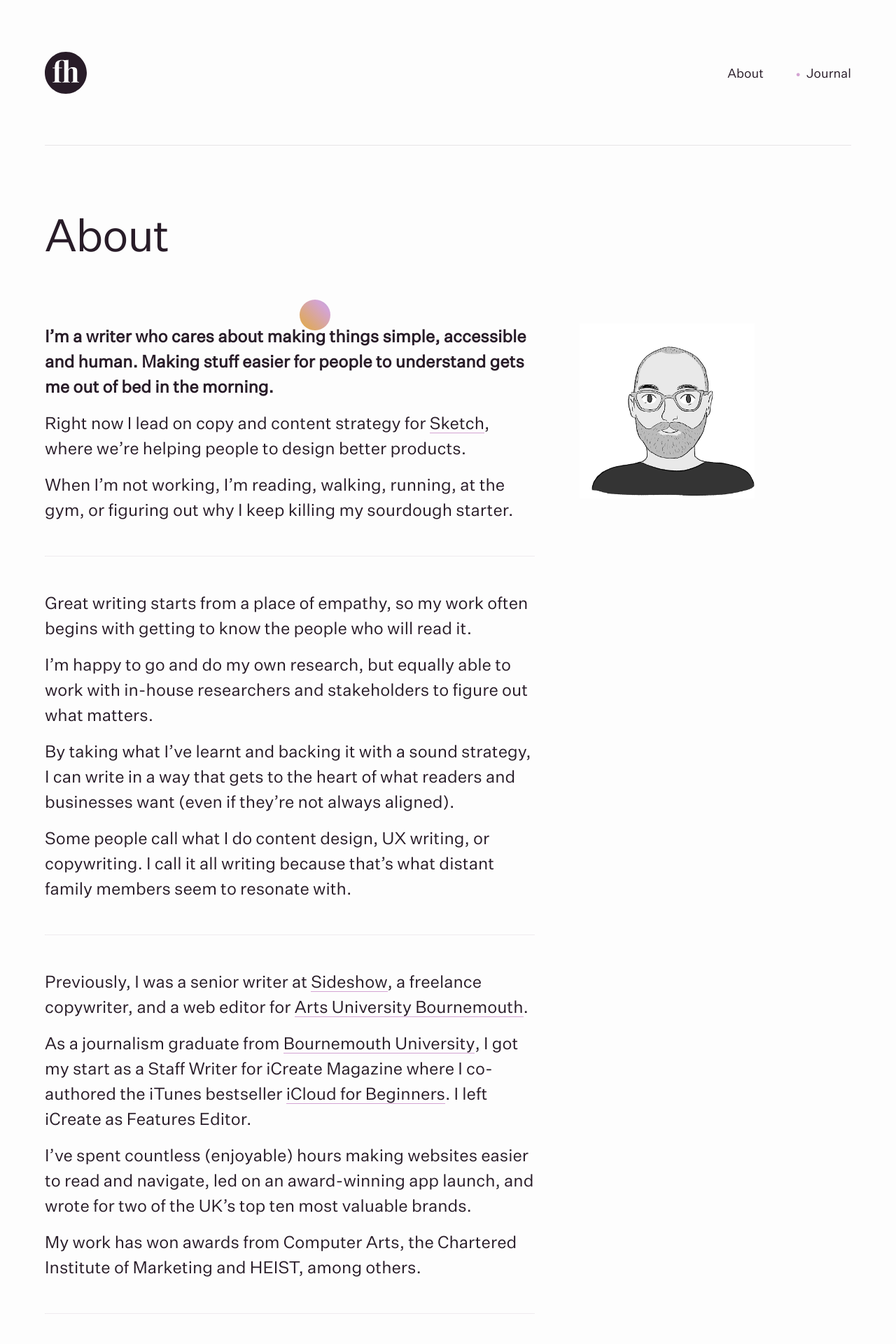
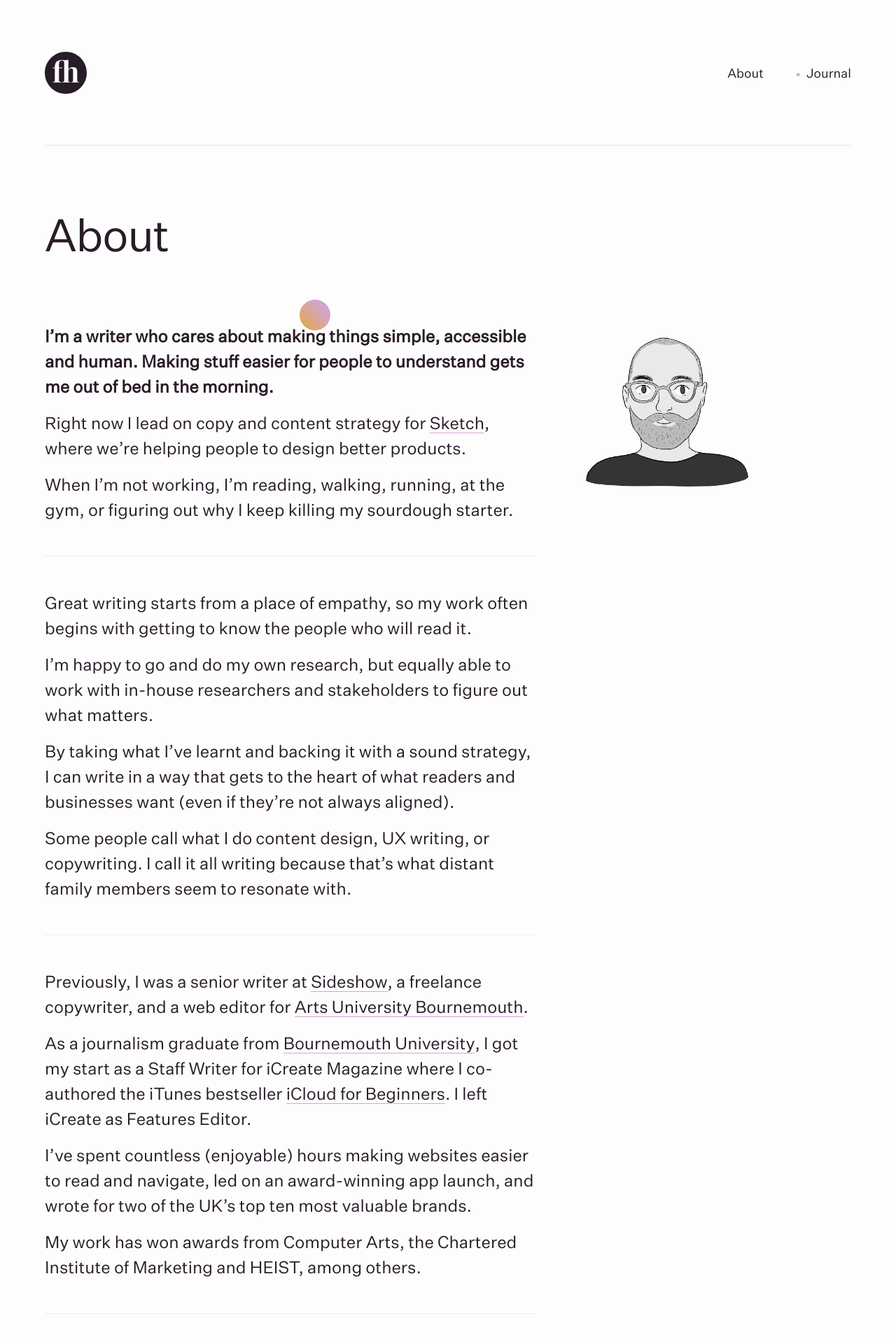
Before and after one commit to freddiewrites/freddiewrites.github.io, a Jekyll site: the page built from about.markdown, in a window 1280 px wide. Shown: the top 1920 px of the page at 70% size. Built offline with Jekyll 4.4.1, drawn with Linux system fonts in a browser that asks for light colours.

Commit message:
Updates illustration

```diff
--- a/_layouts/about.html
+++ b/_layouts/about.html
@@ -12,7 +12,7 @@
 
     <div class="page-content-alt">
     	<div class="freddie-bust">
-        	<img src="/assets/images/freddie.jpg">
+        	<img src="/assets/images/freddie.png">
         </div>
     	{{ content }}
     </div>
```
Also changed, not shown: assets/images/freddie.png (added).
